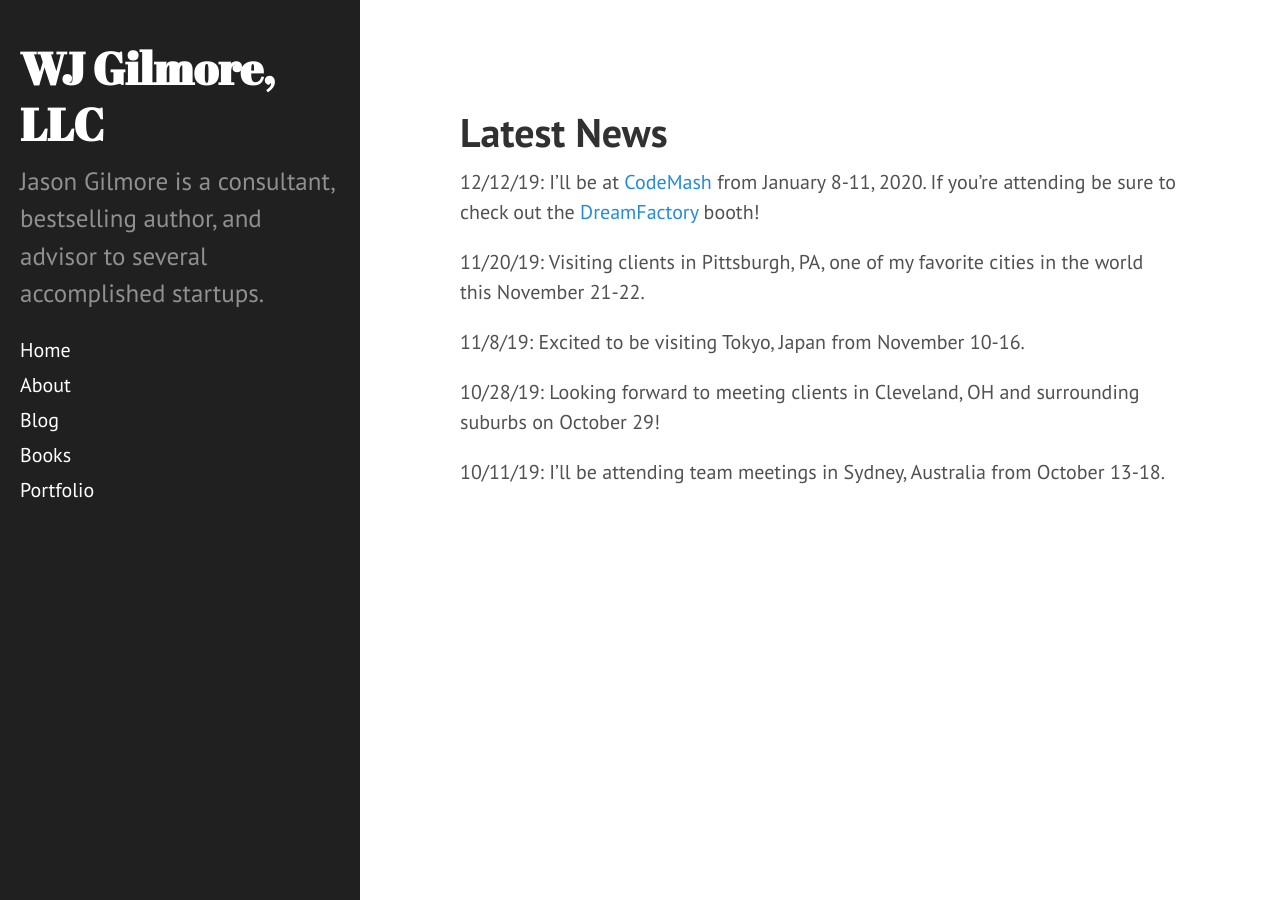
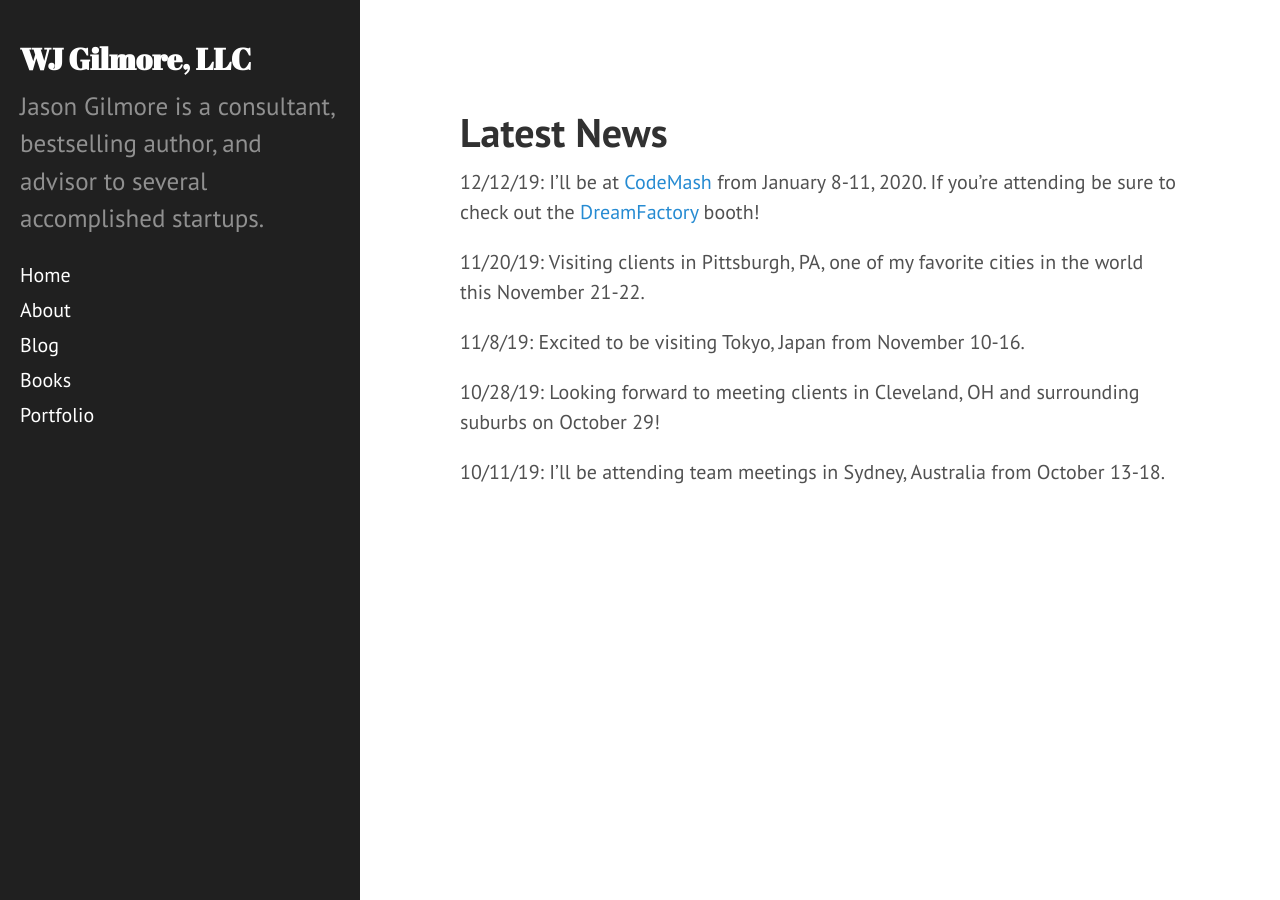
Before and after one commit to wjgilmore/wjgilmore.github.io, a Jekyll site: the page built from index.md, in a window 1280 px wide. Built offline with Jekyll 4.4.1, drawn with Linux system fonts in a browser that asks for light colours.

Commit message:
CSS change

```diff
--- a/public/css/hyde.css
+++ b/public/css/hyde.css
@@ -248,3 +248,7 @@ a.sidebar-nav-item:focus {
 .theme-base-0f .related-posts li a:hover {
   color: #8f5536;
 }
+
+.sidebar-about h1 {
+  font-size: 1.5rem;
+}
```
